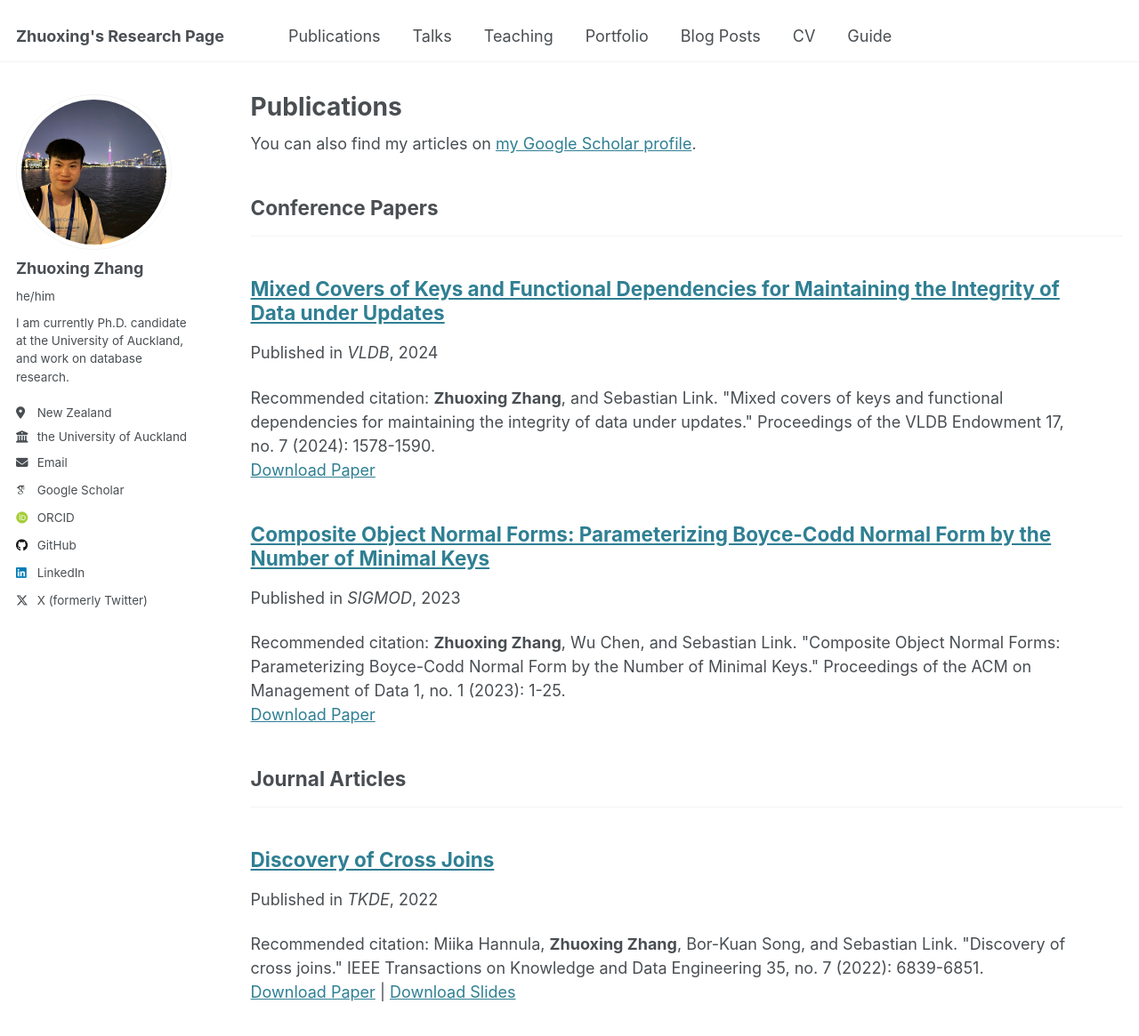
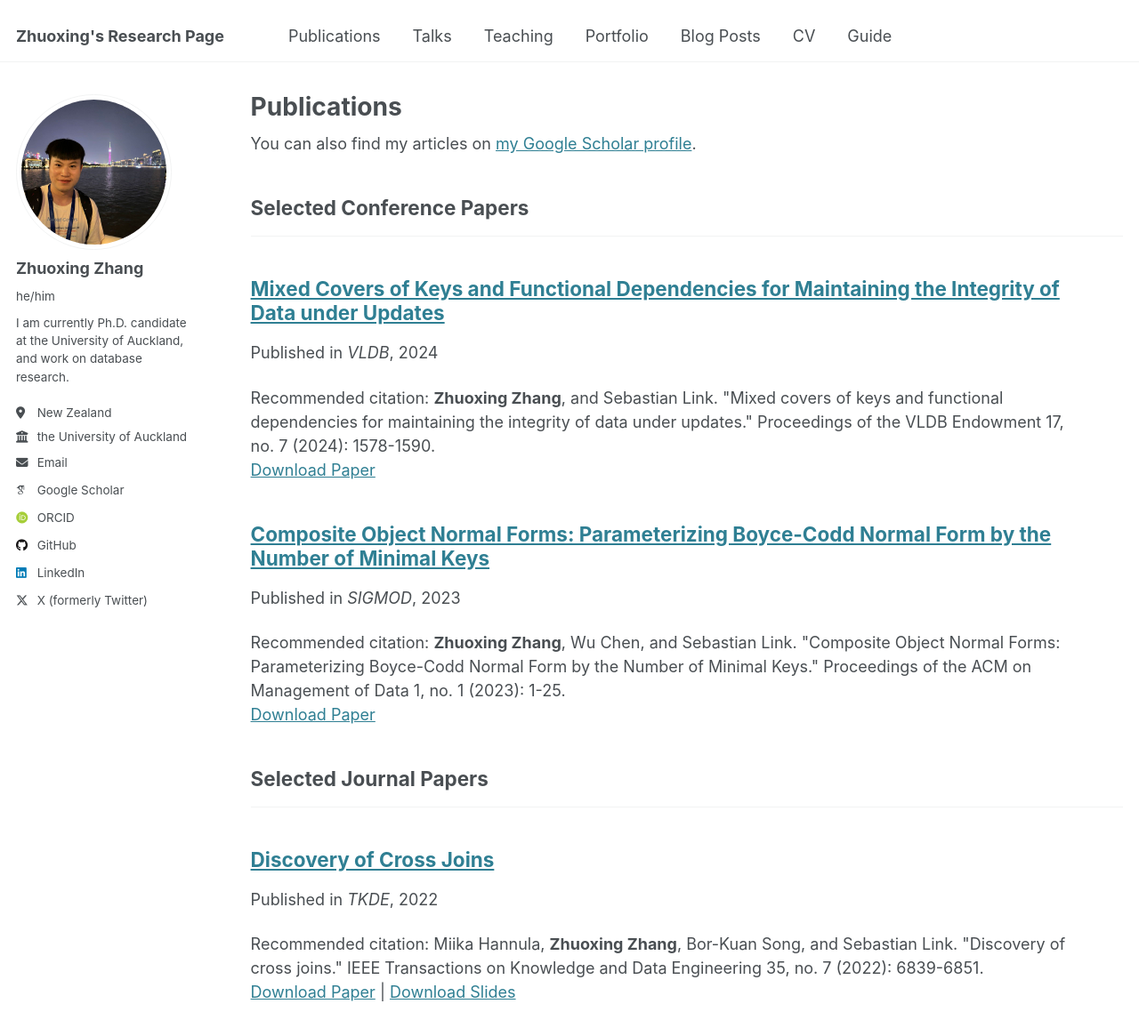
Before and after one commit to zhuoxingzhang/zhuoxingzhang.github.io, a Jekyll site: the page built from _pages/publications.html, in a window 1280 px wide and 1400 px high. Shown: the top 1165 px of the window at 89% size. Built offline with Jekyll 4.4.1, drawn with Linux system fonts in a browser that asks for light colours; some web fonts are replaced.

Commit message:
Update _config.yml

```diff
--- a/_config.yml
+++ b/_config.yml
@@ -81,9 +81,9 @@ publication_category:
   books:
     title: 'Books'
   conferences:
-    title: 'Conference Papers'
+    title: 'Selected Conference Papers'
   manuscripts:
-    title: 'Journal Articles'
+    title: 'Selected Journal Papers'
 
 # Site Settings
 teaser                   :  # filename of teaser fallback teaser image placed in /images/, .e.g. "500x300.png"
```
